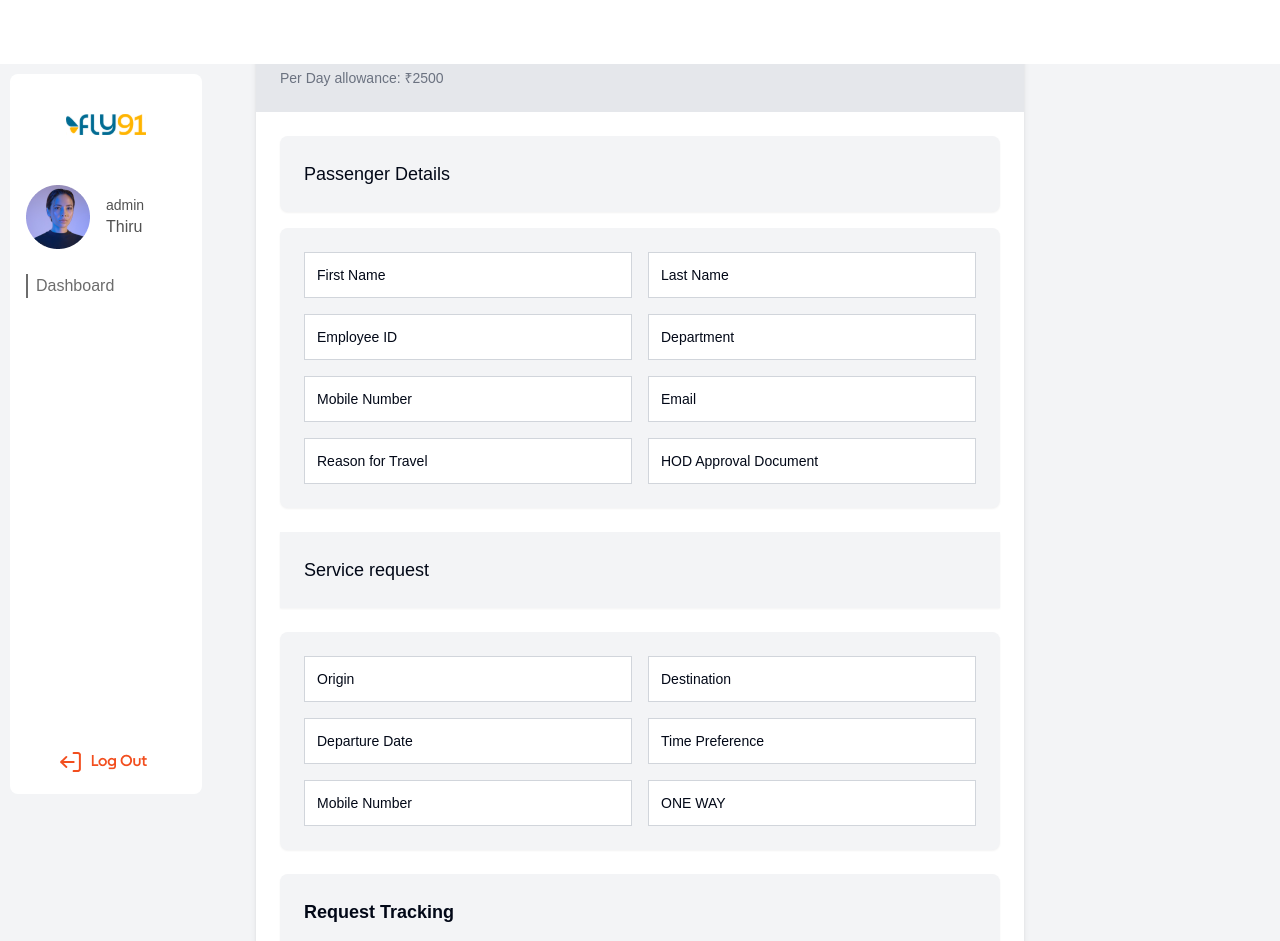
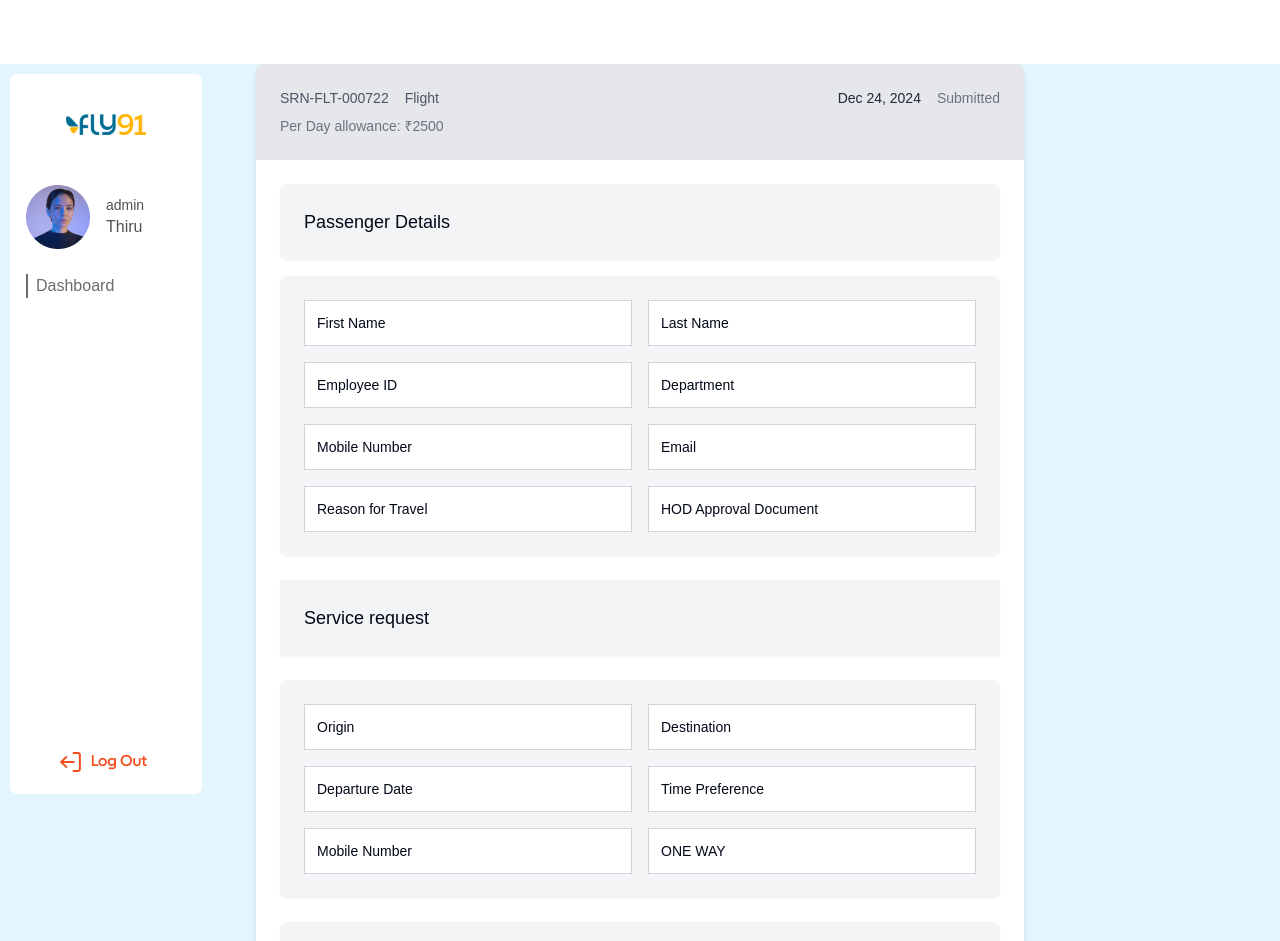
Before and after one commit to Dunking-Dunk/Fly91, a React (Vite) app in the folder frontend/: page /status in a window 1280 px wide. Shown: the top 941 px of the page. Built offline with nearby package versions, Linux system fonts and the light colour scheme.

Commit message:
status updated

```diff
--- a/frontend/src/pages/employee/index.jsx
+++ b/frontend/src/pages/employee/index.jsx
@@ -2,10 +2,14 @@ import React from 'react'
 import { Routes, Route } from 'react-router-dom'
 import Dasboard from './Dasboard'
 import Status from './status'
+import Sidebar from '@/components/global/sidebar'
+import Header from '@/components/global/header'
 
 const index = () => {
   return (
     <div>
+      <Sidebar />
+      <Header />
       <Routes>
         <Route path='/' element={<Dasboard/>}/>
         <Route path='/status' element={<Status/>}/>
--- a/frontend/src/pages/employee/status.jsx
+++ b/frontend/src/pages/employee/status.jsx
@@ -1,11 +1,10 @@
 import React from 'react';
-
 export default function Fly91BookingForm() {
   // Assume this date is fetched from a database
   const submissionDate = new Date('2024-12-24T15:23:00');
 
   return (
-    <div className="min-h-screen bg-gray-100 p-4">
+    <div className="min-h-screen bg-[#E4F6FD] p-4 pt-16 ">
       <div className="w-full max-w-3xl mx-auto bg-white shadow-md rounded-lg overflow-hidden">
         {/* Header Section */}
         <div className="p-6 bg-gray-200">
@@ -59,7 +58,7 @@ export default function Fly91BookingForm() {
 
             {/* Request Tracking */}
             <div className="bg-gray-100 p-6 rounded-lg shadow-sm">
-              <h3 className="text-lg font-semibold mb-4">Request Tracking</h3>
+              <h3 className="text-lg  mb-4">Request Tracking</h3>
               <div className="bg-white p-4 rounded-lg shadow-sm border border-gray-200">
                 <div className="relative">
                   {/* Progress Bar and Step Indicators */}
```
